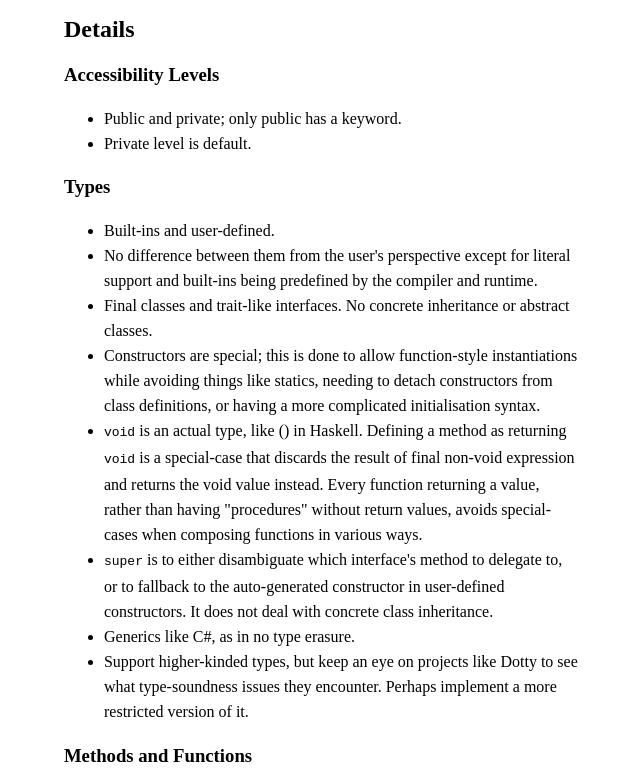
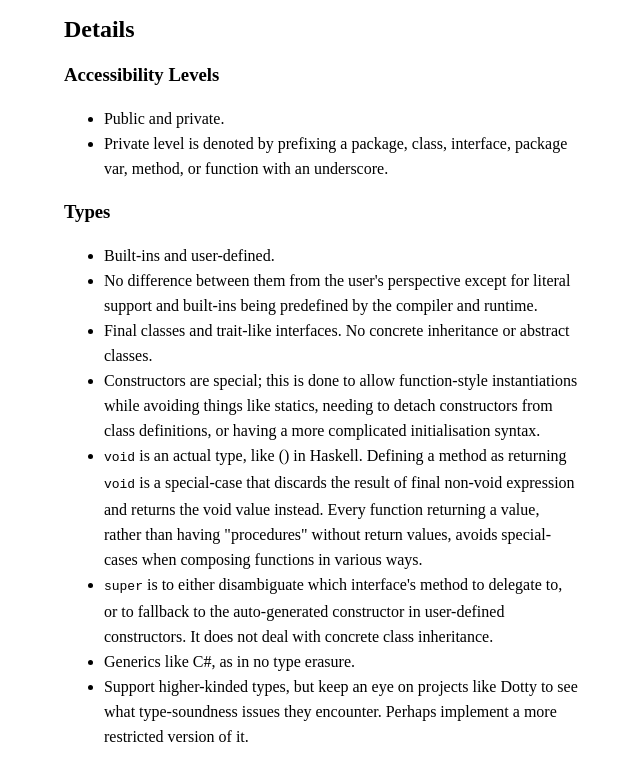
Before and after one commit to LouisJackman/language-x, a plain HTML site: page docs/index.html in a window 1280 px wide. Shown: the part 7648-8420 px from the top of the page, without its empty margins (319-959 px from the left). Drawn offline with Linux system fonts and the light colour scheme.

Commit message:
Update docs; change proposed config format from TOML to JSON5

```diff
--- a/docs/index.html
+++ b/docs/index.html
@@ -416,8 +416,11 @@ the case of native compilation.
 
 <h3>Accessibility Levels</h3>
 <ul>
-  <li>Public and private; only public has a keyword.</li>
-  <li>Private level is default.</li>
+  <li>Public and private.</li>
+  <li>
+    Private level is denoted by prefixing a package, class, interface, package
+    var, method, or function with an underscore.
+  </li>
 </ul>
 
 <h3>Types</h3>
@@ -668,7 +671,7 @@ the case of native compilation.
     Go-style; just derive information from the source files rather than using
     separate configurations.
   </li>
-  <li>If we must have config files, consider TOML.
+  <li>If we must have config files, consider JSON5.
 </ul>
 
 <h3>Interoperability</h3>
```
